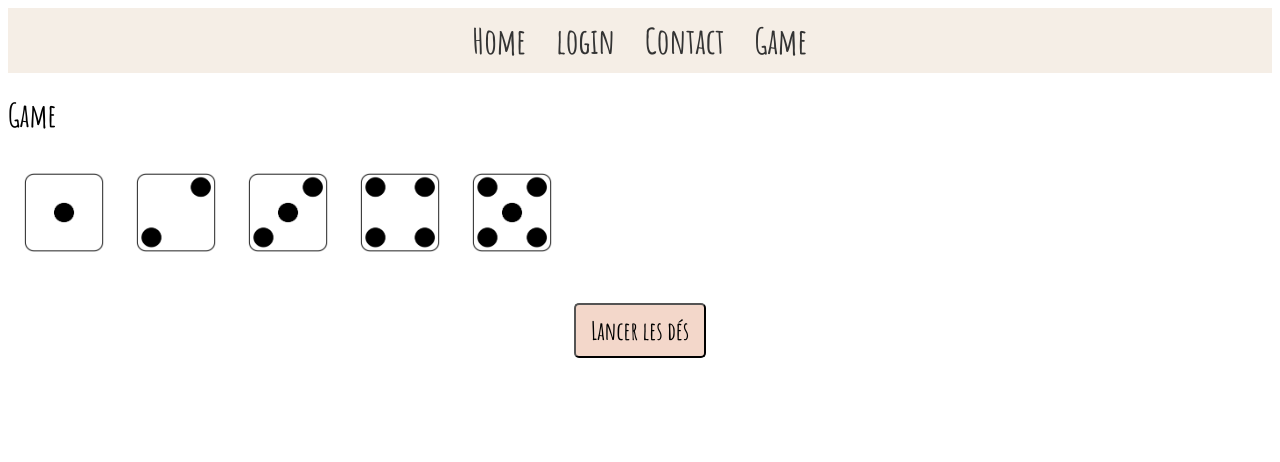
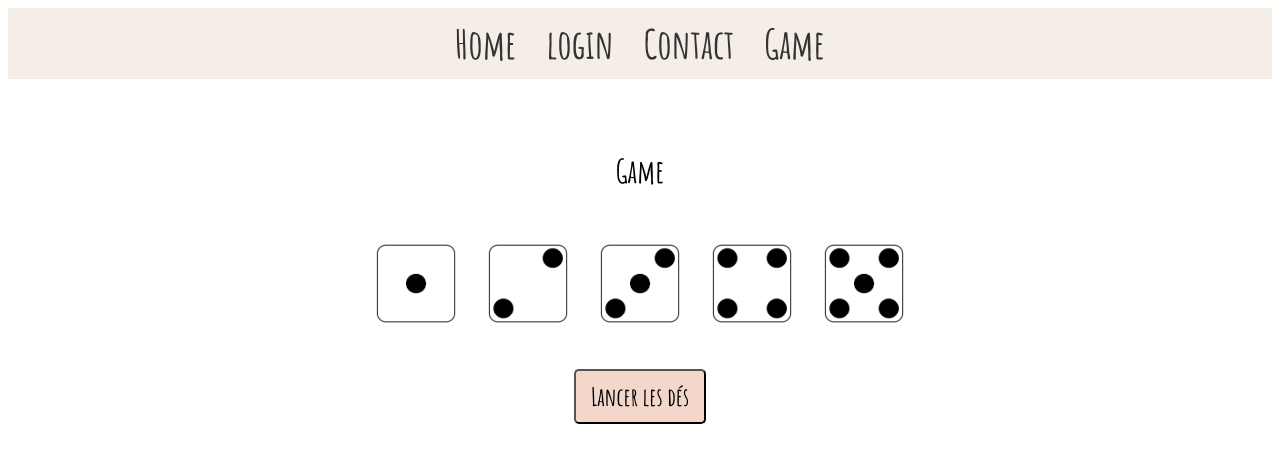
Before and after one commit to MDelmont/3wa_pastries_game, a React (Vite) app: page / in a window 1280 px wide. Shown: the top 462 px of the page. Built offline with nearby package versions, Linux system fonts and the light colour scheme.

Commit message:
style game page

```diff
--- a/src/components/cardPastries.jsx
+++ b/src/components/cardPastries.jsx
@@ -1,4 +1,5 @@
 import "../styles/cardPastrie.scss";
+
 const CardPasties = (id, titre, chiffre) => {
   console.log(`../assets/images/pastrie_${id}.jpg`);
   return (
--- a/src/pages/game.jsx
+++ b/src/pages/game.jsx
@@ -1,7 +1,7 @@
 import React, { useEffect } from "react";
 import { requestPastriesWon } from "../store/gameSlice";
 import { useDispatch, useSelector } from "react-redux";
-import "../styles/game.css";
+import "../styles/game.scss";
 
 function GamePage() {
   const dispatch = useDispatch();
@@ -15,19 +15,27 @@ function GamePage() {
   const renderImages = () => {
     const images = [];
     for (let i = 0; i < 5; i++) {
-      images.push(<img class='de' key={i} src={`/assets/images/de${i+1}.jpg`} alt={`Dé ${i + 1}`} />);
+      images.push(
+        <img
+          class="de"
+          key={i}
+          src={`/assets/images/de${i + 1}.jpg`}
+          alt={`Dé ${i + 1}`}
+        />
+      );
     }
     return images;
   };
 
   return (
     <>
+      {" "}
+      <div className="container">
         <h1>Game</h1>
-      {renderImages()}
-      <div className="container">
+        <div className="cont-De"> {renderImages()}</div>
         <button onClick={handleClick}>Lancer les dés</button>
-      </div>
-      <ul>
+        <div>
+          <ul className="cont-pastries-won">
             {pastriesWon.length > 0 &&
               pastriesWon.map((pastrie, index) => (
                 <li key={pastrie.id}>
@@ -35,6 +43,8 @@ function GamePage() {
                 </li>
               ))}
           </ul>
+        </div>{" "}
+      </div>
     </>
   );
 }
--- a/src/styles/game.css
+++ /dev/null
@@ -1,13 +0,0 @@
-/* styles.css */
-.de {
-    max-width: 5em;
-    height: auto;
-    margin: 1em;
-}
-
-.container {
-    display: flex;
-    flex-direction: column;
-    align-items: center;
-    margin-top: 1em;
-}
--- /dev/null
+++ b/src/styles/game.scss
@@ -0,0 +1,41 @@
+.container {
+  display: flex;
+  justify-content: center;
+  flex-direction: column;
+  align-items: center;
+}
+
+ul {
+  list-style: none;
+  margin: 0;
+  padding: 0;
+  font-size: 25px;
+}
+
+.de {
+  max-width: 5em;
+  height: auto;
+  margin: 1em;
+}
+
+main {
+  display: flex;
+  justify-content: center;
+  align-items: center;
+  margin-top: 50px;
+}
+
+.de > li {
+  margin: 5px 10px;
+}
+
+.cont-De {
+  display: flex;
+  margin: 15px;
+}
+
+.cont-pastries-won {
+  display: flex;
+  flex-direction: column;
+  text-align: center;
+}
--- a/src/styles/header.scss
+++ b/src/styles/header.scss
@@ -1,12 +1,30 @@
 * {
   font-family: "Amatic SC", sans-serif;
+  font-weight: bold;
 }
 
 header {
-  padding: 10px;
   background-color: #f5eee6;
   color: #e6a4b4;
-  font-size: 35px;
+  font-size: 45px;
+  padding: 10px;
+}
+
+li {
+  margin: 0 10px;
+}
+
+li a {
+  border-radius: 5px;
+  color: #333;
+  font-size: 40px;
+  padding: 5px;
+  text-decoration: none;
+  transition: 0.3s;
+}
+
+li a:hover {
+  background-color: #f3d7ca;
 }
 
 nav {
@@ -15,25 +33,8 @@ nav {
 }
 
 ul {
+  display: flex;
   list-style: none;
-  display: flex;
   margin: 0;
   padding: 0;
 }
-
-li {
-  margin: 0 10px;
-}
-
-li a {
-  text-decoration: none;
-  color: #333;
-  font-weight: bold;
-  padding: 5px;
-  border-radius: 5px;
-  transition: 0.3s;
-}
-
-li a:hover {
-  background-color: #f3d7ca;
-}
--- a/src/styles/home.scss
+++ b/src/styles/home.scss
@@ -3,7 +3,6 @@ button {
   border-radius: 5px;
   cursor: pointer;
   font-size: 25px;
-  font-weight: bold;
   margin: 15px;
   padding: 10px 15px;
   text-align: center;
```
Lines whose indentation alone changed are shown as unchanged.
